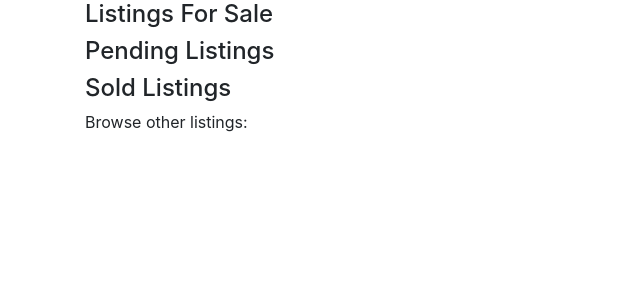
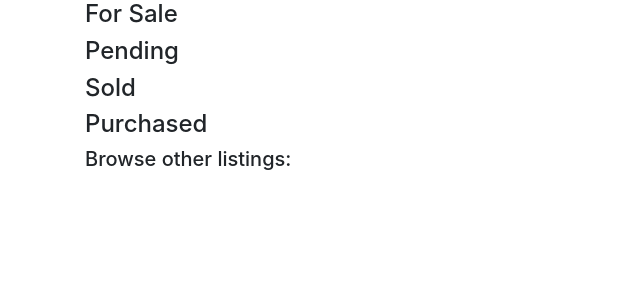
Before and after one commit to jeffreytu/drg-market, a Django app: page /product/home/ in a window 1280 px wide. Shown: the part 56-356 px from the top of the page, without its empty margins (0-640 px from the left). Run offline with Django 3.2, Linux system fonts and the light colour scheme; data that the repository does not hold is empty; some libraries are stand-ins or nearby versions.

Commit message:
add sold section to user dash

```diff
--- a/store/templates/user_home.html
+++ b/store/templates/user_home.html
@@ -1,7 +1,7 @@
 {% extends 'base.html' %}
 
 {% block content %}
-        <h4>Listings For Sale</h4>
+        <h4>For Sale</h4>
         {% for listing in listings %}
             {% if listing.status == 1 %}
             <p>
@@ -12,7 +12,7 @@
             </p>
             {% endif %}
         {% endfor %}
-        <h4>Pending Listings</h4>
+        <h4>Pending</h4>
         {% for listing in listings %}
             {% if listing.status == 2 %}
             <p>
@@ -23,14 +23,19 @@
             </p>
             {% endif %}
         {% endfor %}
-        <h4>Sold Listings</h4>
+        <h4>Sold</h4>
         {% for listing in listings %}
             {% if listing.status == 4 %}
                 <p><a href="{% url 'product-listing' listing.id %}">{{ listing }}</a></p>
             {% endif %}
         {% endfor %}
 
-    Browse other listings:
+        <h4>Purchased</h4>
+        {% for transaction in transactions %}
+            <p><a href="{% url 'product-listing' transaction.listing.id %}">{{ transaction.listing }}</a></p>
+        {% endfor %}
+
+    <h5>Browse other listings:</h5>
     {% for product in products %}
         <p><a href="{% url 'product-listing' product.id %}">{{ product }}</a></p>
     {% endfor %}
--- a/store/views.py
+++ b/store/views.py
@@ -1,5 +1,5 @@
 from django.shortcuts import render, redirect
-from .models import Product, Listing, Comment, CustomUser, Gallery
+from .models import Product, Listing, Comment, CustomUser, Gallery, Transaction
 from users.models import UserAddress
 from .forms import CreateListingForm, CommentForm, TransactionForm
 from django.forms import ModelForm, ValidationError
@@ -9,9 +9,12 @@ from django.views.generic.edit import FormView
 def userHome(request):
     listings = Listing.objects.filter(seller=request.user.id)
     products = Listing.objects.exclude(seller=request.user.id)
+    transactions = Transaction.objects.filter(buyer=request.user.id)
+
     context = {
         'listings': listings,
         'products': products,
+        'transactions': transactions,
         }
     return render(request, 'user_home.html', context)
 
```
